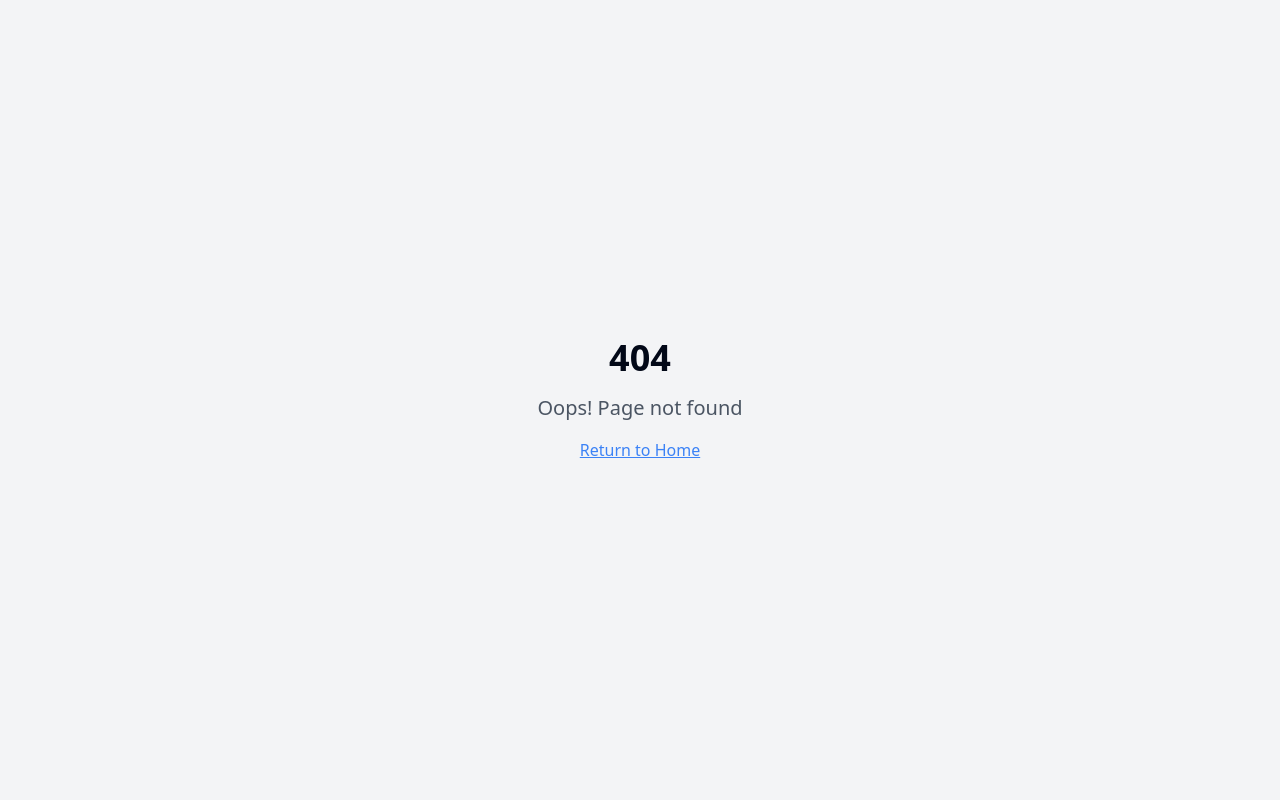
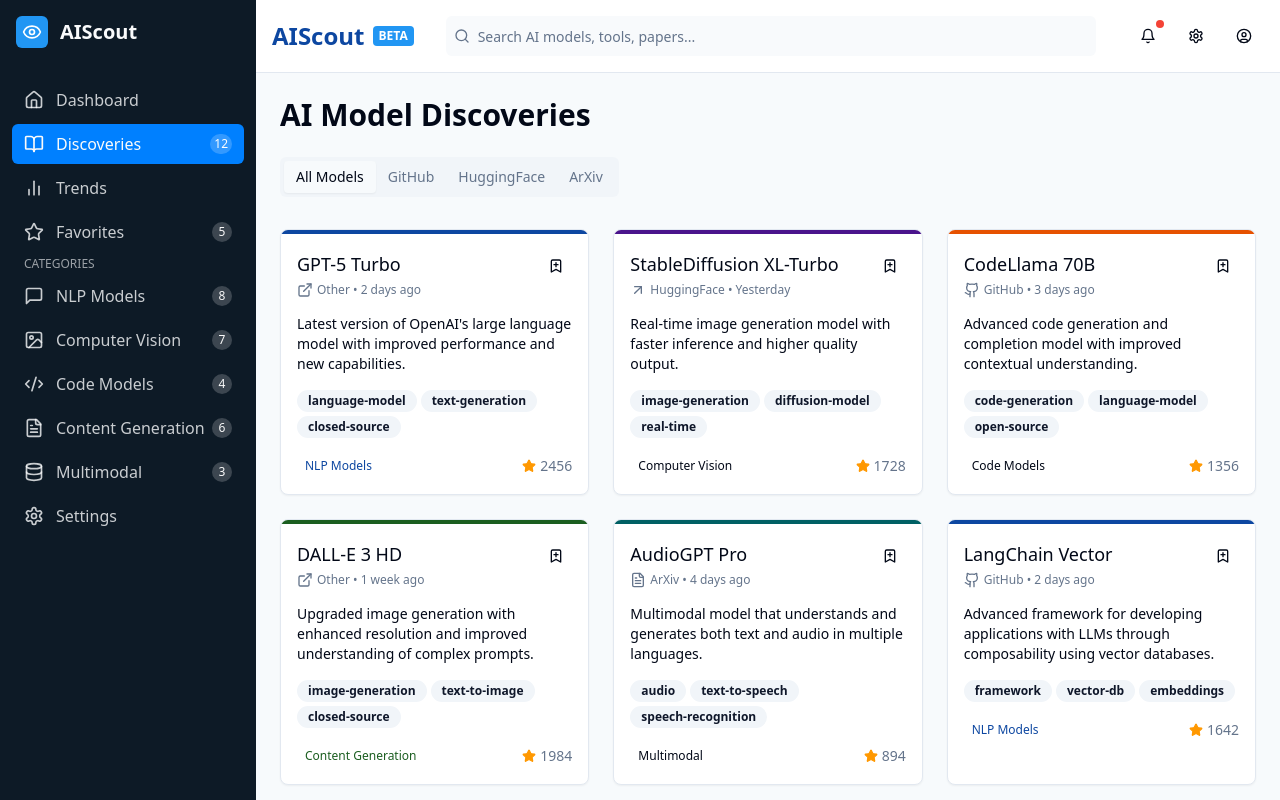
Before and after one commit to rexy-hash/GYAAN_AI, a React (Vite) app: page /discoveries in a window 1280 px wide. Before the commit this address had no page. Built offline with nearby package versions, Linux system fonts and the light colour scheme.

Commit message:
Fix: Discovery section not opening
Fixes an issue where the discovery section is not opening.

```diff
--- a/src/App.tsx
+++ b/src/App.tsx
@@ -6,6 +6,7 @@ import { QueryClient, QueryClientProvider } from "@tanstack/react-query";
 import { BrowserRouter, Routes, Route, Navigate } from "react-router-dom";
 import Index from "./pages/Index";
 import Dashboard from "./pages/Dashboard";
+import Discoveries from "./pages/Discoveries";
 import NotFound from "./pages/NotFound";
 
 const queryClient = new QueryClient({
@@ -27,6 +28,7 @@ const App = () => (
           <Route path="/" element={<Navigate to="/dashboard" replace />} />
           <Route path="/index" element={<Index />} />
           <Route path="/dashboard" element={<Dashboard />} />
+          <Route path="/discoveries" element={<Discoveries />} />
           {/* ADD ALL CUSTOM ROUTES ABOVE THE CATCH-ALL "*" ROUTE */}
           <Route path="*" element={<NotFound />} />
         </Routes>
--- a/src/components/Sidebar.tsx
+++ b/src/components/Sidebar.tsx
@@ -15,22 +15,26 @@ import {
   Image
 } from 'lucide-react';
 import { cn } from '@/lib/utils';
+import { Link, useLocation } from 'react-router-dom';
 
 interface SidebarItemProps {
   icon: React.ElementType;
   label: string;
   isActive?: boolean;
   count?: number;
+  to: string;
 }
 
 const SidebarItem: React.FC<SidebarItemProps> = ({
   icon: Icon,
   label,
   isActive = false,
-  count
+  count,
+  to
 }) => {
   return (
-    <div
+    <Link
+      to={to}
       className={cn(
         "flex items-center px-3 py-2 rounded-md cursor-pointer transition-colors",
         isActive
@@ -50,7 +54,7 @@ const SidebarItem: React.FC<SidebarItemProps> = ({
           {count}
         </span>
       )}
-    </div>
+    </Link>
   );
 };
 
@@ -59,6 +63,8 @@ interface SidebarProps {
 }
 
 const Sidebar: React.FC<SidebarProps> = ({ collapsed = false }) => {
+  const location = useLocation();
+
   return (
     <div className={cn(
       "flex flex-col h-screen bg-sidebar transition-all duration-300",
@@ -78,10 +84,21 @@ const Sidebar: React.FC<SidebarProps> = ({ collapsed = false }) => {
       )}
 
       <div className="flex flex-col flex-1 px-3 py-4 space-y-1 overflow-y-auto">
-        <SidebarItem icon={Home} label="Dashboard" isActive={true} />
-        <SidebarItem icon={BookOpen} label="Discoveries" count={12} />
-        <SidebarItem icon={BarChart2} label="Trends" />
-        <SidebarItem icon={Star} label="Favorites" count={5} />
+        <SidebarItem
+          icon={Home}
+          label="Dashboard"
+          isActive={location.pathname === '/dashboard'}
+          to="/dashboard"
+        />
+        <SidebarItem
+          icon={BookOpen}
+          label="Discoveries"
+          count={12}
+          isActive={location.pathname === '/discoveries'}
+          to="/discoveries"
+        />
+        <SidebarItem icon={BarChart2} label="Trends" to="/trends" />
+        <SidebarItem icon={Star} label="Favorites" count={5} to="/favorites" />
 
         <div className="mt-6 mb-2 px-3">
           <h3 className={cn(
@@ -92,14 +109,14 @@ const Sidebar: React.FC<SidebarProps> = ({ collapsed = false }) => {
           </h3>
         </div>
 
-        <SidebarItem icon={MessageSquare} label="NLP Models" count={8} />
-        <SidebarItem icon={Image} label="Computer Vision" count={7} />
-        <SidebarItem icon={Code2} label="Code Models" count={4} />
-        <SidebarItem icon={FileText} label="Content Generation" count={6} />
-        <SidebarItem icon={Database} label="Multimodal" count={3} />
+        <SidebarItem icon={MessageSquare} label="NLP Models" count={8} to="/category/nlp-models" />
+        <SidebarItem icon={Image} label="Computer Vision" count={7} to="/category/computer-vision" />
+        <SidebarItem icon={Code2} label="Code Models" count={4} to="/category/code-models" />
+        <SidebarItem icon={FileText} label="Content Generation" count={6} to="/category/content-generation" />
+        <SidebarItem icon={Database} label="Multimodal" count={3} to="/category/multimodal" />
 
         <div className="mt-auto">
-          <SidebarItem icon={Settings} label="Settings" />
+          <SidebarItem icon={Settings} label="Settings" to="/settings" />
         </div>
       </div>
     </div>
--- /dev/null
+++ b/src/pages/Discoveries.tsx
@@ -0,0 +1,191 @@
+
+import React from 'react';
+import Navbar from '@/components/Navbar';
+import Sidebar from '@/components/Sidebar';
+import { Tabs, TabsContent, TabsList, TabsTrigger } from '@/components/ui/tabs';
+import { Card } from '@/components/ui/card';
+import { useModels } from '@/hooks/useModels';
+import { useModelsBySource } from '@/hooks/useModelsBySource';
+import { toast } from 'sonner';
+import { AIModel } from '@/types/api';
+import { Badge } from '@/components/ui/badge';
+import { Button } from '@/components/ui/button';
+import { BookmarkPlus, Github, ArrowUpRight, FileText, ExternalLink, Star } from 'lucide-react';
+import { Skeleton } from '@/components/ui/skeleton';
+
+interface ModelCardProps {
+  model: AIModel;
+}
+
+const ModelCard: React.FC<ModelCardProps> = ({ model }) => {
+  // Generate the source icon based on the source type
+  const SourceIcon = () => {
+    switch(model.source) {
+      case 'GitHub':
+        return <Github className="h-4 w-4 mr-1" />;
+      case 'ArXiv':
+        return <FileText className="h-4 w-4 mr-1" />;
+      case 'HuggingFace':
+        return <ArrowUpRight className="h-4 w-4 mr-1" />;
+      default:
+        return <ExternalLink className="h-4 w-4 mr-1" />;
+    }
+  };
+
+  return (
+    <Card className="ai-card">
+      <div className={`h-1 ${model.categoryColor}`}></div>
+      <div className="p-4 pb-2">
+        <div className="flex justify-between">
+          <div>
+            <h3 className="text-lg font-medium">{model.name}</h3>
+            <div className="flex items-center text-xs text-muted-foreground mt-1">
+              <SourceIcon /> {model.source} • {model.date}
+            </div>
+          </div>
+          <Button variant="ghost" size="icon" className="h-8 w-8">
+            <BookmarkPlus className="h-4 w-4" />
+          </Button>
+        </div>
+      </div>
+      <div className="p-4 pt-2">
+        <p className="text-sm mb-4">{model.description}</p>
+        <div className="flex flex-wrap gap-1 mb-4">
+          {model.tags.map((tag) => (
+            <Badge key={tag} variant="secondary" className="text-xs">
+              {tag}
+            </Badge>
+          ))}
+        </div>
+        <div className="flex justify-between items-center">
+          <span className={`px-2 py-1 rounded-full text-xs ${model.categoryColor.replace('bg-', 'bg-').replace('-dark', '-light')} ${model.categoryColor.replace('bg-', 'text-')}`}>
+            {model.category}
+          </span>
+          <div className="flex items-center text-sm text-muted-foreground">
+            <Star className="h-3.5 w-3.5 mr-1 fill-current text-aiorange" />
+            {model.stars}
+          </div>
+        </div>
+      </div>
+    </Card>
+  );
+};
+
+const ModelCardSkeleton = () => (
+  <Card className="ai-card">
+    <div className="h-1 bg-gray-200"></div>
+    <div className="p-4 pb-2">
+      <div className="flex justify-between">
+        <div className="space-y-2">
+          <Skeleton className="h-6 w-36" />
+          <Skeleton className="h-4 w-24" />
+        </div>
+        <Skeleton className="h-8 w-8 rounded-md" />
+      </div>
+    </div>
+    <div className="p-4 pt-2">
+      <Skeleton className="h-4 w-full mb-2" />
+      <Skeleton className="h-4 w-3/4 mb-4" />
+      <div className="flex flex-wrap gap-1 mb-4">
+        <Skeleton className="h-6 w-16 rounded-full" />
+        <Skeleton className="h-6 w-20 rounded-full" />
+        <Skeleton className="h-6 w-14 rounded-full" />
+      </div>
+      <div className="flex justify-between">
+        <Skeleton className="h-6 w-24 rounded-full" />
+        <Skeleton className="h-6 w-12" />
+      </div>
+    </div>
+  </Card>
+);
+
+const Discoveries: React.FC = () => {
+  const [sidebarCollapsed, setSidebarCollapsed] = React.useState(false);
+  const { data: allModels, isLoading: isLoadingAll } = useModels();
+  const { data: githubModels, isLoading: isLoadingGithub } = useModelsBySource('GitHub');
+  const { data: huggingfaceModels, isLoading: isLoadingHuggingface } = useModelsBySource('HuggingFace');
+  const { data: arxivModels, isLoading: isLoadingArxiv } = useModelsBySource('ArXiv');
+
+  React.useEffect(() => {
+    toast.info('Discover the latest AI models', {
+      description: 'Browse by platform or view all discoveries',
+    });
+  }, []);
+
+  return (
+    <div className="flex h-screen overflow-hidden">
+      <Sidebar collapsed={sidebarCollapsed} />
+
+      <div className="flex-1 flex flex-col overflow-hidden">
+        <Navbar />
+
+        <div className="flex-1 overflow-auto p-6">
+          <div className="max-w-7xl mx-auto space-y-8">
+            <div>
+              <h1 className="text-3xl font-bold mb-6">AI Model Discoveries</h1>
+
+              <Tabs defaultValue="all" className="w-full">
+                <TabsList className="mb-6">
+                  <TabsTrigger value="all">All Models</TabsTrigger>
+                  <TabsTrigger value="github">GitHub</TabsTrigger>
+                  <TabsTrigger value="huggingface">HuggingFace</TabsTrigger>
+                  <TabsTrigger value="arxiv">ArXiv</TabsTrigger>
+                </TabsList>
+
+                <TabsContent value="all">
+                  <div className="grid grid-cols-1 md:grid-cols-2 lg:grid-cols-3 gap-6">
+                    {isLoadingAll ? (
+                      Array(6).fill(0).map((_, i) => <ModelCardSkeleton key={i} />)
+                    ) : (
+                      allModels?.map((model) => (
+                        <ModelCard key={model.id} model={model} />
+                      ))
+                    )}
+                  </div>
+                </TabsContent>
+
+                <TabsContent value="github">
+                  <div className="grid grid-cols-1 md:grid-cols-2 lg:grid-cols-3 gap-6">
+                    {isLoadingGithub ? (
+                      Array(3).fill(0).map((_, i) => <ModelCardSkeleton key={i} />)
+                    ) : (
+                      githubModels?.map((model) => (
+                        <ModelCard key={model.id} model={model} />
+                      ))
+                    )}
+                  </div>
+                </TabsContent>
+
+                <TabsContent value="huggingface">
+                  <div className="grid grid-cols-1 md:grid-cols-2 lg:grid-cols-3 gap-6">
+                    {isLoadingHuggingface ? (
+                      Array(3).fill(0).map((_, i) => <ModelCardSkeleton key={i} />)
+                    ) : (
+                      huggingfaceModels?.map((model) => (
+                        <ModelCard key={model.id} model={model} />
+                      ))
+                    )}
+                  </div>
+                </TabsContent>
+
+                <TabsContent value="arxiv">
+                  <div className="grid grid-cols-1 md:grid-cols-2 lg:grid-cols-3 gap-6">
+                    {isLoadingArxiv ? (
+                      Array(3).fill(0).map((_, i) => <ModelCardSkeleton key={i} />)
+                    ) : (
+                      arxivModels?.map((model) => (
+                        <ModelCard key={model.id} model={model} />
+                      ))
+                    )}
+                  </div>
+                </TabsContent>
+              </Tabs>
+            </div>
+          </div>
+        </div>
+      </div>
+    </div>
+  );
+};
+
+export default Discoveries;
```
